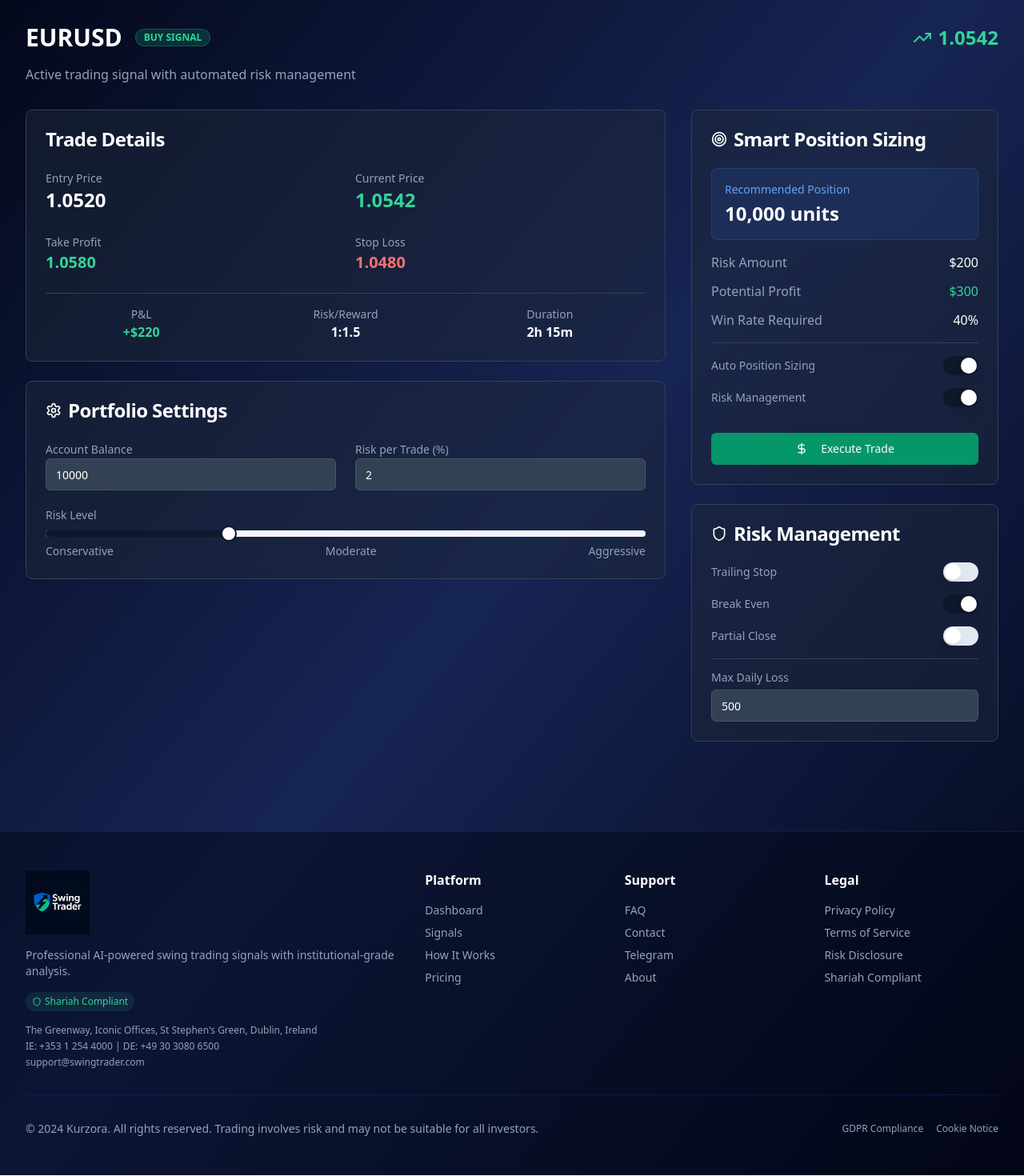
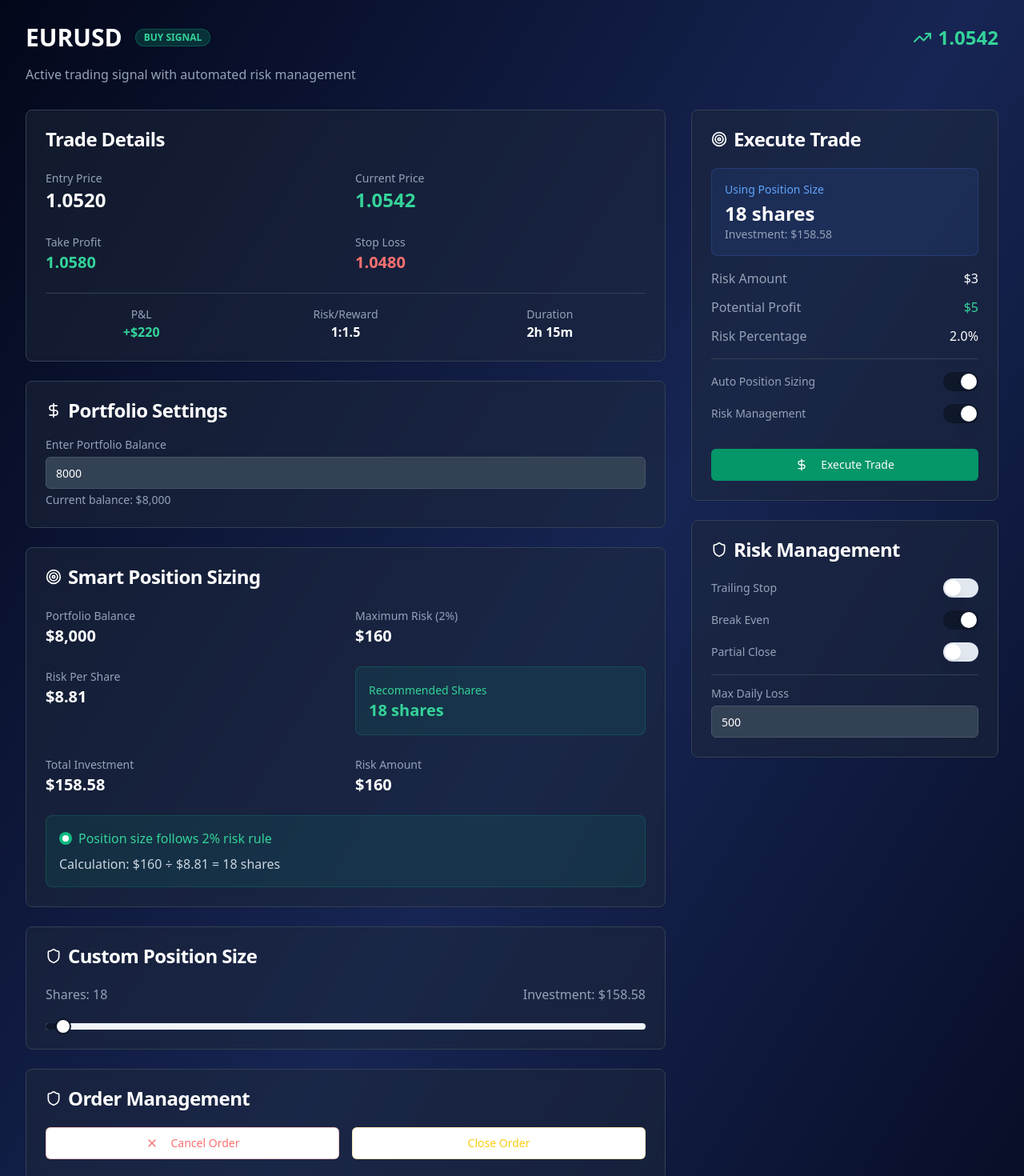
Before and after one commit to khaled-hamdy/Kurzora, a React (Vite) app: page /orders in a window 1280 px wide. Shown: the part 100-1570 px from the top of the page at 80% size. Built offline with nearby package versions, Linux system fonts and the light colour scheme; sample sign-in values are in the browser's storage.

Commit message:
Implement portfolio settings and sizing
Add manual input for portfolio balance and implement smart position sizing based on 2% risk rule, including a custom position size slider.

```diff
--- a/src/pages/Orders.tsx
+++ b/src/pages/Orders.tsx
@@ -1,5 +1,5 @@
 
-import React, { useEffect } from 'react';
+import React, { useEffect, useState } from 'react';
 import { useAuth } from '../contexts/AuthContext';
 import { useNavigate } from 'react-router-dom';
 import Layout from '../components/Layout';
@@ -10,11 +10,22 @@ import { Input } from '../components/ui/input';
 import { Label } from '../components/ui/label';
 import { Slider } from '../components/ui/slider';
 import { Switch } from '../components/ui/switch';
-import { TrendingUp, TrendingDown, DollarSign, Target, Shield, Settings } from 'lucide-react';
+import { TrendingUp, DollarSign, Target, Shield, Settings, AlertTriangle, X } from 'lucide-react';
 
 const Orders: React.FC = () => {
   const { user, loading } = useAuth();
   const navigate = useNavigate();
+  const [portfolioBalance, setPortfolioBalance] = useState(8000);
+  const [customShares, setCustomShares] = useState([18]);
+
+  // Trading parameters
+  const riskPercentage = 2;
+  const sharePrice = 8.81;
+  const maxRisk = (portfolioBalance * riskPercentage) / 100;
+  const recommendedShares = Math.floor(maxRisk / sharePrice);
+  const customShareCount = customShares[0];
+  const customInvestment = customShareCount * sharePrice;
+  const customRiskPercentage = (customInvestment / portfolioBalance) * 100;
 
   useEffect(() => {
     console.log('Orders page: Auth state - loading:', loading, 'user:', user);
@@ -111,50 +122,27 @@ const Orders: React.FC = () => {
             <Card className="bg-slate-800/50 backdrop-blur-sm border-slate-700">
               <CardHeader>
                 <CardTitle className="text-white flex items-center">
-                  <Settings className="h-5 w-5 mr-2" />
+                  <DollarSign className="h-5 w-5 mr-2" />
                   Portfolio Settings
                 </CardTitle>
               </CardHeader>
               <CardContent className="space-y-6">
-                <div className="grid grid-cols-2 gap-6">
-                  <div>
-                    <Label className="text-slate-400">Account Balance</Label>
-                    <Input
-                      type="number"
-                      defaultValue="10000"
-                      className="bg-slate-700 border-slate-600 text-white"
-                    />
-                  </div>
-                  <div>
-                    <Label className="text-slate-400">Risk per Trade (%)</Label>
-                    <Input
-                      type="number"
-                      defaultValue="2"
-                      className="bg-slate-700 border-slate-600 text-white"
-                    />
-                  </div>
-                </div>
-
                 <div>
-                  <Label className="text-slate-400 mb-3 block">Risk Level</Label>
-                  <Slider
-                    defaultValue={[30]}
-                    max={100}
-                    step={10}
-                    className="w-full"
+                  <Label className="text-slate-400 mb-2 block">Enter Portfolio Balance</Label>
+                  <Input
+                    type="number"
+                    value={portfolioBalance}
+                    onChange={(e) => setPortfolioBalance(Number(e.target.value))}
+                    className="bg-slate-700 border-slate-600 text-white text-lg"
                   />
-                  <div className="flex justify-between text-sm text-slate-400 mt-2">
-                    <span>Conservative</span>
-                    <span>Moderate</span>
-                    <span>Aggressive</span>
-                  </div>
+                  <p className="text-slate-400 text-sm mt-1">
+                    Current balance: ${portfolioBalance.toLocaleString()}
+                  </p>
                 </div>
               </CardContent>
             </Card>
-          </div>
 
-          {/* Right Column - Smart Position Sizing */}
-          <div className="space-y-6">
+            {/* Smart Position Sizing Card */}
             <Card className="bg-slate-800/50 backdrop-blur-sm border-slate-700">
               <CardHeader>
                 <CardTitle className="text-white flex items-center">
@@ -162,24 +150,149 @@ const Orders: React.FC = () => {
                   Smart Position Sizing
                 </CardTitle>
               </CardHeader>
+              <CardContent className="space-y-6">
+                <div className="grid grid-cols-2 gap-6">
+                  <div>
+                    <Label className="text-slate-400">Portfolio Balance</Label>
+                    <div className="text-xl font-bold text-white">${portfolioBalance.toLocaleString()}</div>
+                  </div>
+                  <div>
+                    <Label className="text-slate-400">Maximum Risk (2%)</Label>
+                    <div className="text-xl font-bold text-white">${maxRisk.toFixed(0)}</div>
+                  </div>
+                </div>
+
+                <div className="grid grid-cols-2 gap-6">
+                  <div>
+                    <Label className="text-slate-400">Risk Per Share</Label>
+                    <div className="text-xl font-bold text-white">${sharePrice}</div>
+                  </div>
+                  <div className="bg-emerald-500/10 p-4 rounded-lg border border-emerald-500/20">
+                    <Label className="text-emerald-400">Recommended Shares</Label>
+                    <div className="text-xl font-bold text-emerald-400">{recommendedShares} shares</div>
+                  </div>
+                </div>
+
+                <div className="grid grid-cols-2 gap-6">
+                  <div>
+                    <Label className="text-slate-400">Total Investment</Label>
+                    <div className="text-xl font-bold text-white">${(recommendedShares * sharePrice).toLocaleString()}</div>
+                  </div>
+                  <div>
+                    <Label className="text-slate-400">Risk Amount</Label>
+                    <div className="text-xl font-bold text-white">${maxRisk.toFixed(0)}</div>
+                  </div>
+                </div>
+
+                <div className="bg-emerald-500/10 p-4 rounded-lg border border-emerald-500/20">
+                  <div className="flex items-center space-x-2 mb-2">
+                    <div className="w-4 h-4 bg-emerald-500 rounded-full flex items-center justify-center">
+                      <div className="w-2 h-2 bg-white rounded-full"></div>
+                    </div>
+                    <span className="text-emerald-400 font-medium">Position size follows 2% risk rule</span>
+                  </div>
+                  <p className="text-slate-300">
+                    Calculation: ${maxRisk.toFixed(0)} ÷ ${sharePrice} = {recommendedShares} shares
+                  </p>
+                </div>
+              </CardContent>
+            </Card>
+
+            {/* Custom Position Size Card */}
+            <Card className="bg-slate-800/50 backdrop-blur-sm border-slate-700">
+              <CardHeader>
+                <CardTitle className="text-white flex items-center">
+                  <Shield className="h-5 w-5 mr-2" />
+                  Custom Position Size
+                </CardTitle>
+              </CardHeader>
+              <CardContent className="space-y-6">
+                <div className="flex justify-between items-center mb-4">
+                  <span className="text-slate-400">Shares: {customShareCount}</span>
+                  <span className="text-slate-400">Investment: ${customInvestment.toLocaleString()}</span>
+                </div>
+
+                <Slider
+                  value={customShares}
+                  onValueChange={setCustomShares}
+                  max={1000}
+                  min={1}
+                  step={1}
+                  className="w-full"
+                />
+
+                {customRiskPercentage > 2 && (
+                  <div className="bg-red-500/10 p-4 rounded-lg border border-red-500/20">
+                    <div className="flex items-center space-x-2 mb-2">
+                      <AlertTriangle className="h-5 w-5 text-red-400" />
+                      <span className="text-red-400 font-medium">WARNING: This position risks more than 2% of your capital</span>
+                    </div>
+                    <p className="text-slate-300">
+                      Recommended: {recommendedShares} shares | Your selection: {customShareCount} shares ({customRiskPercentage.toFixed(1)}% risk)
+                    </p>
+                  </div>
+                )}
+              </CardContent>
+            </Card>
+
+            {/* Order Management Card */}
+            <Card className="bg-slate-800/50 backdrop-blur-sm border-slate-700">
+              <CardHeader>
+                <CardTitle className="text-white flex items-center">
+                  <Shield className="h-5 w-5 mr-2" />
+                  Order Management
+                </CardTitle>
+              </CardHeader>
+              <CardContent className="space-y-4">
+                <div className="grid grid-cols-2 gap-4">
+                  <Button
+                    variant="outline"
+                    className="border-red-500/30 text-red-400 hover:bg-red-500/10 hover:border-red-500/50"
+                  >
+                    <X className="h-4 w-4 mr-2" />
+                    Cancel Order
+                  </Button>
+                  <Button
+                    variant="outline"
+                    className="border-yellow-500/30 text-yellow-400 hover:bg-yellow-500/10 hover:border-yellow-500/50"
+                  >
+                    Close Order
+                  </Button>
+                </div>
+              </CardContent>
+            </Card>
+          </div>
+
+          {/* Right Column - Execute Trade */}
+          <div className="space-y-6">
+            <Card className="bg-slate-800/50 backdrop-blur-sm border-slate-700">
+              <CardHeader>
+                <CardTitle className="text-white flex items-center">
+                  <Target className="h-5 w-5 mr-2" />
+                  Execute Trade
+                </CardTitle>
+              </CardHeader>
               <CardContent className="space-y-4">
                 <div className="p-4 bg-blue-500/10 rounded-lg border border-blue-500/20">
-                  <div className="text-blue-400 text-sm mb-1">Recommended Position</div>
-                  <div className="text-2xl font-bold text-white">10,000 units</div>
+                  <div className="text-blue-400 text-sm mb-1">Using Position Size</div>
+                  <div className="text-2xl font-bold text-white">{customShareCount} shares</div>
+                  <div className="text-slate-400 text-sm">Investment: ${customInvestment.toLocaleString()}</div>
                 </div>
 
                 <div className="space-y-3">
                   <div className="flex justify-between">
                     <span className="text-slate-400">Risk Amount</span>
-                    <span className="text-white">$200</span>
+                    <span className="text-white">${(customInvestment * 0.02).toFixed(0)}</span>
                   </div>
                   <div className="flex justify-between">
                     <span className="text-slate-400">Potential Profit</span>
-                    <span className="text-emerald-400">$300</span>
+                    <span className="text-emerald-400">${(customInvestment * 0.03).toFixed(0)}</span>
                   </div>
                   <div className="flex justify-between">
-                    <span className="text-slate-400">Win Rate Required</span>
-                    <span className="text-white">40%</span>
+                    <span className="text-slate-400">Risk Percentage</span>
+                    <span className={customRiskPercentage > 2 ? "text-red-400" : "text-white"}>
+                      {customRiskPercentage.toFixed(1)}%
+                    </span>
                   </div>
                 </div>
 
```
